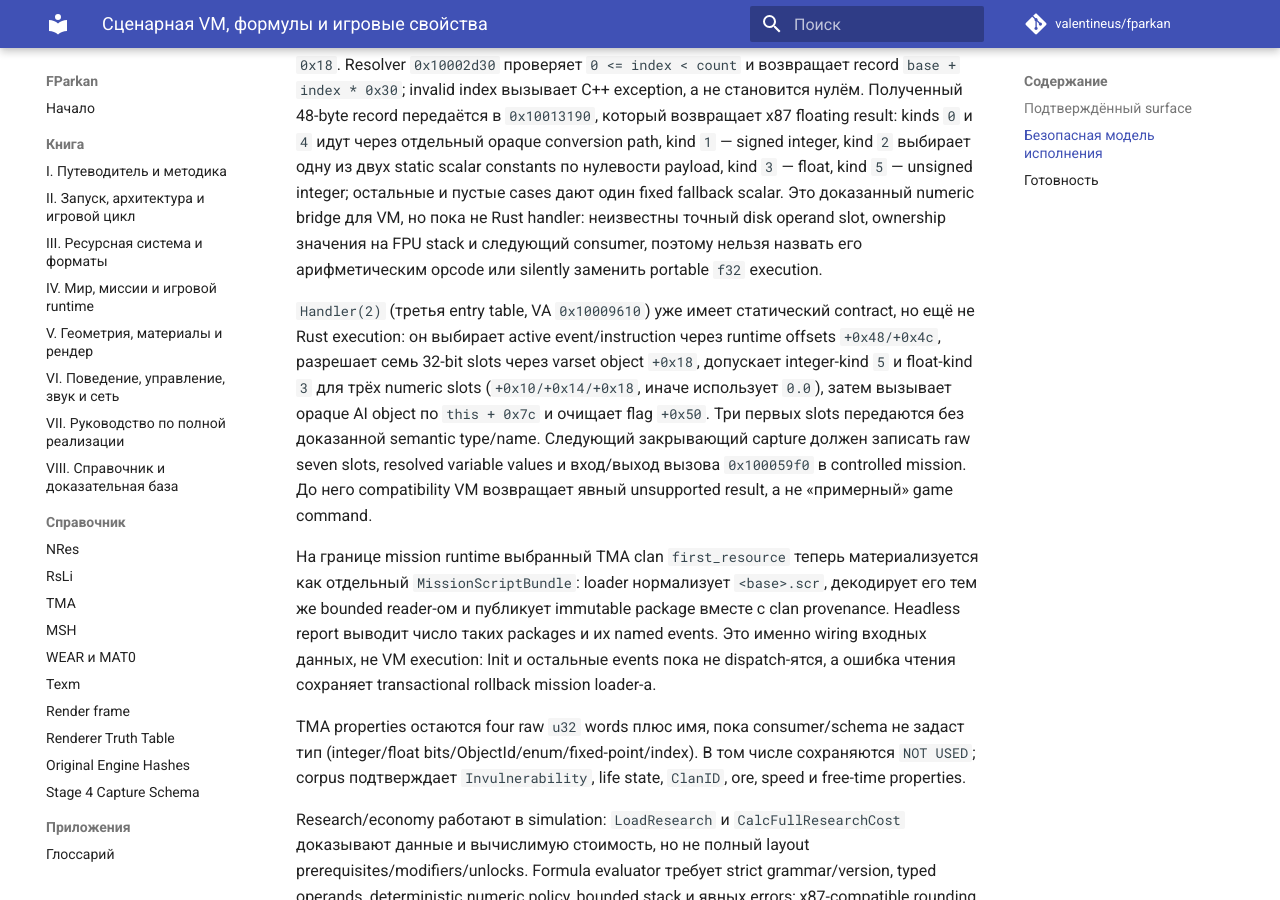
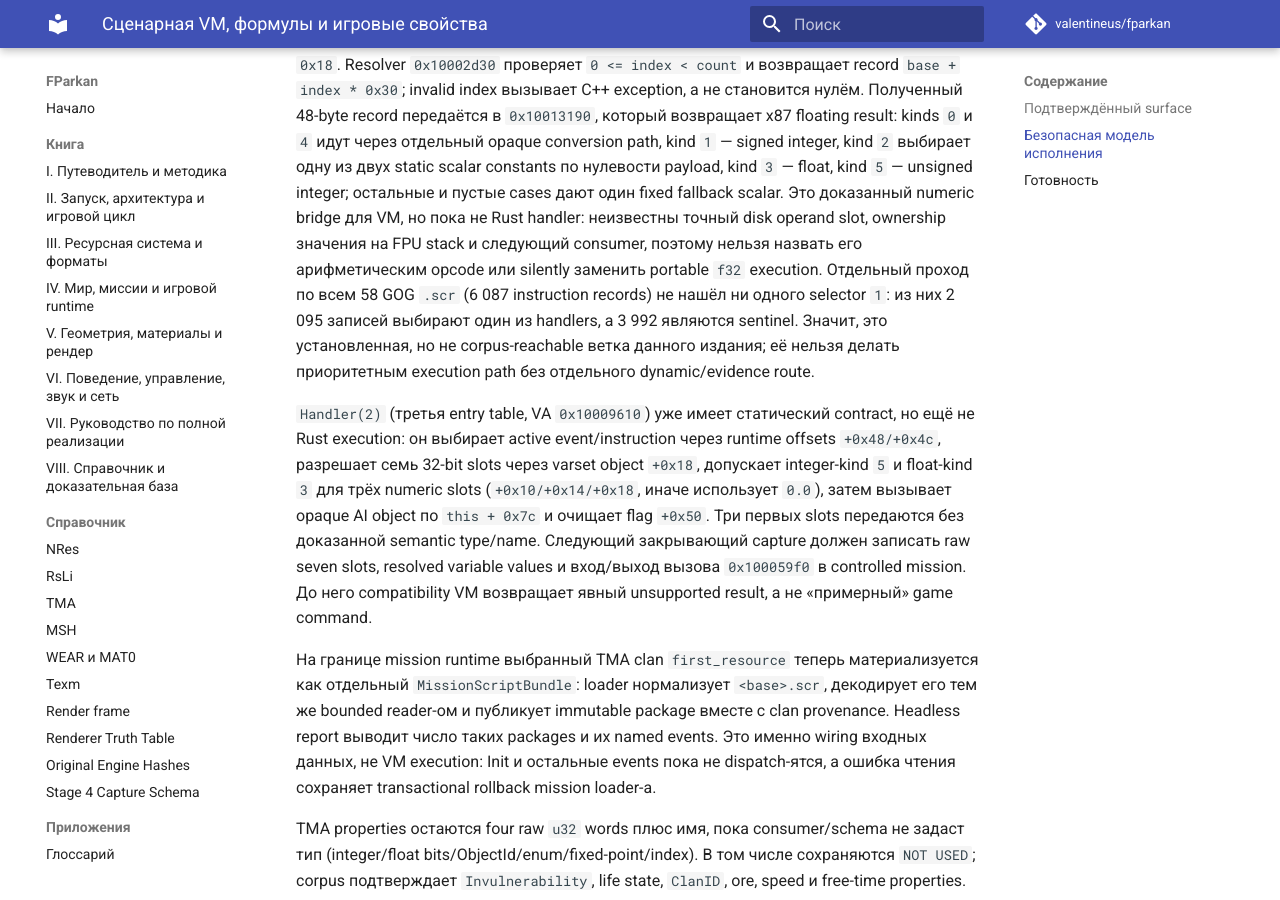
Before and after one commit to valentineus/fparkan, an MkDocs documentation site: the page built from docs/appendices/script-vm.md, in a window 1280 px wide and 900 px high, scrolled down 1567 px. Built offline with MkDocs 1.6.1 and Material for MkDocs 9.7.7, drawn with Linux system fonts in a browser that asks for light colours; comment, search, counter and statistics services are not loaded.

Commit message:
docs(ai): mark handler one corpus-unreachable

```diff
--- a/docs/appendices/script-vm.md
+++ b/docs/appendices/script-vm.md
@@ -76,6 +76,11 @@ kind `3` — float, kind `5` — unsigned integer; остальные и пус
 bridge для VM, но пока не Rust handler: неизвестны точный disk operand slot,
 ownership значения на FPU stack и следующий consumer, поэтому нельзя назвать
 его арифметическим opcode или silently заменить portable `f32` execution.
+Отдельный проход по всем 58 GOG `.scr` (6 087 instruction records) не нашёл
+ни одного selector `1`: из них 2 095 записей выбирают один из handlers, а
+3 992 являются sentinel. Значит, это установленная, но не corpus-reachable
+ветка данного издания; её нельзя делать приоритетным execution path без
+отдельного dynamic/evidence route.
 
 `Handler(2)` (третья entry table, VA `0x10009610`) уже имеет статический
 contract, но ещё не Rust execution: он выбирает active event/instruction через
```
